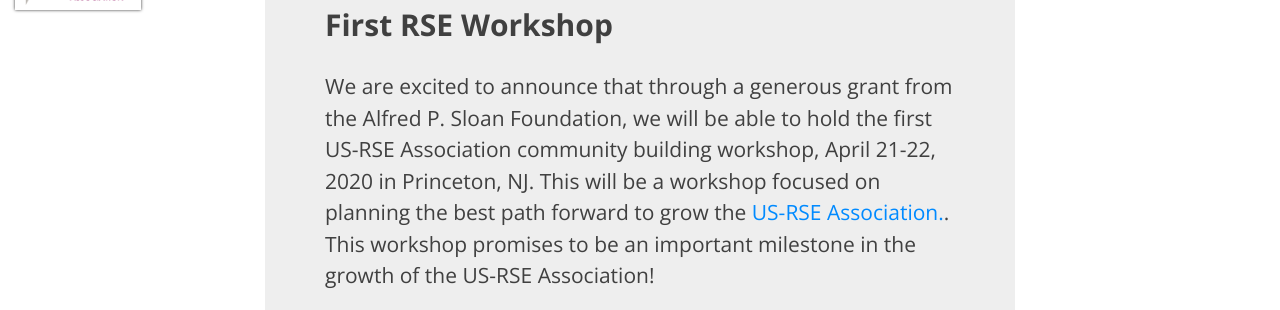
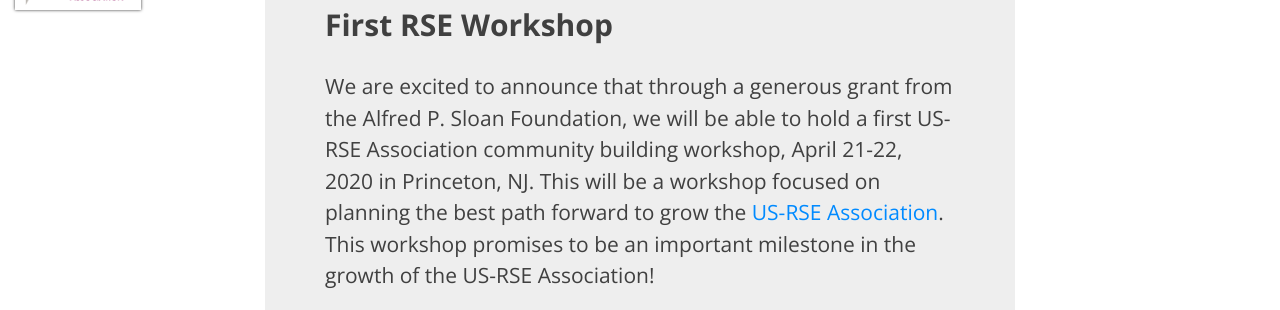
Before and after one commit to cosden/2020-april-workshop, a Jekyll site: the page built from index.html, in a window 1280 px wide and 900 px high. Shown: the part 160-470 px from the top of the window. Built offline with Jekyll 4.4.1, drawn with Linux system fonts in a browser that asks for light colours; nearby versions of some CDN libraries; the list of posts is cut into pages by our own code.

Commit message:
add Dan's suggestions

```diff
--- a/index.html
+++ b/index.html
@@ -11,10 +11,10 @@
   <h2> First RSE Workshop </h2>
 
   <p> We are excited to announce that through a generous grant from the Alfred
-    P. Sloan Foundation, we will be able to hold the first US-RSE Association
+    P. Sloan Foundation, we will be able to hold a first US-RSE Association
     community building workshop, April 21-22, 2020 in Princeton, NJ. This will
     be a workshop focused on planning the best path forward to grow the
-    <a href='https://us-rse.org'>US-RSE Association.</a>. This workshop promises
+    <a href='https://us-rse.org'>US-RSE Association</a>. This workshop promises
     to be an important milestone in the growth of the US-RSE Association!</p>
 <br>
 
```
Also changed, not shown: pages/about.md (+24 -5 lines).
